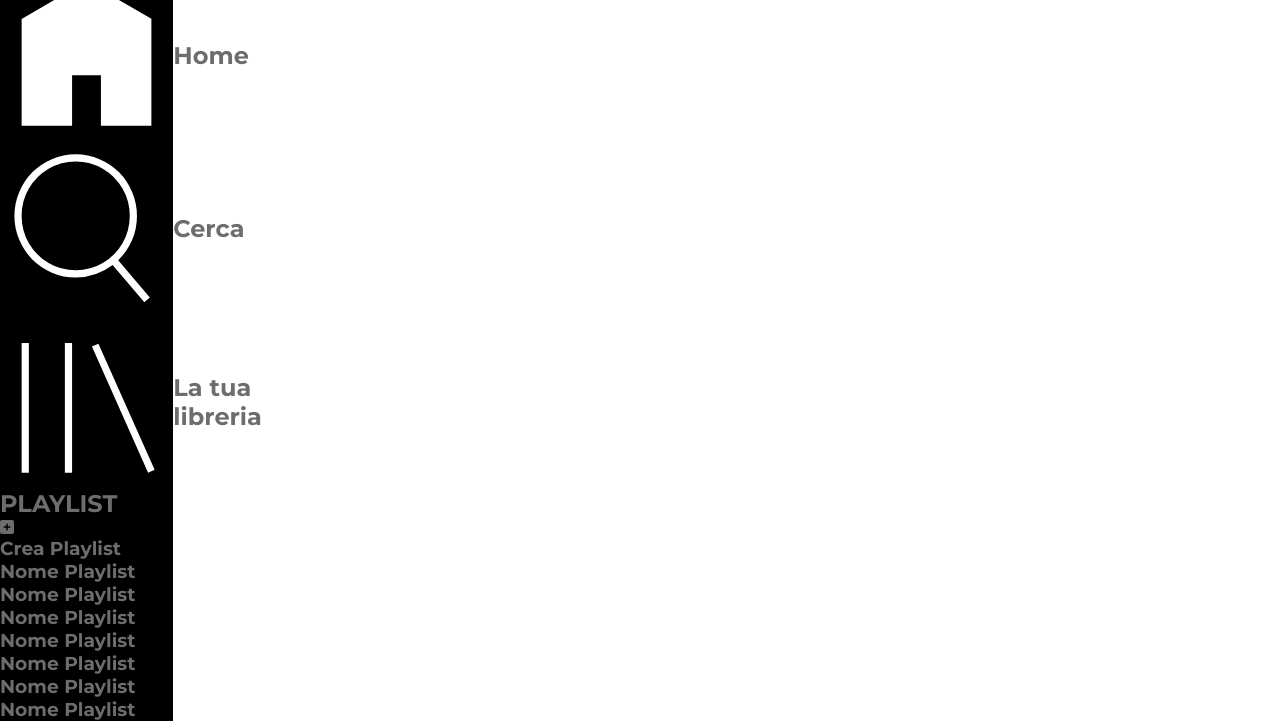
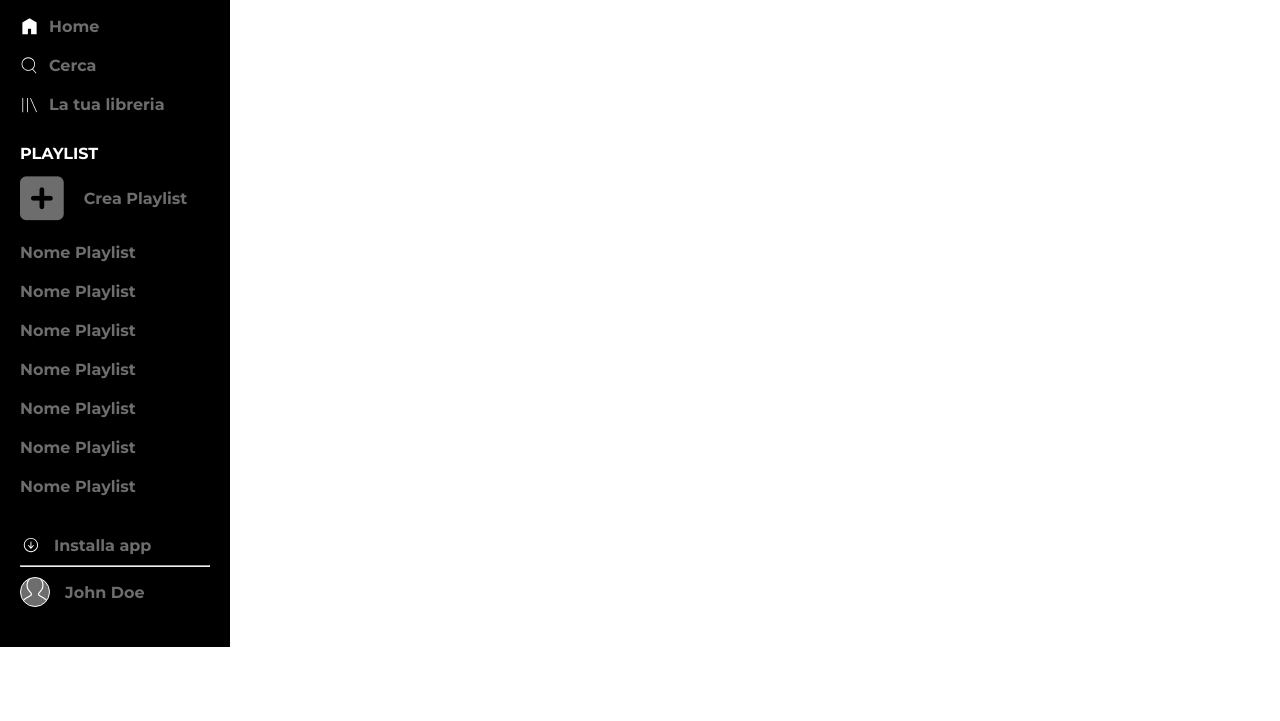
Before and after one commit to ClaudioPerrone/html-css-spotifyweb, a plain HTML site: page index.html in a window 1280 px wide. Shown: the part 187-908 px from the top of the page. After the commit the page ends 834 px from the top, so only its background shows below. Drawn offline with Linux system fonts and the light colour scheme.

Commit message:
Feat: added aside section

```diff
--- a/index.html
+++ b/index.html
@@ -24,37 +24,62 @@
                 <img src="./img/logo.svg" alt="logo-big">
             </div>
             <div class="options">
+                <a href="">
                     <div class="home">
                         <img src="./img/home.svg" alt="home">
-                    <h2>Home</h2>
+                        <h3>Home</h3>
                     </div>
+                </a>
+                <a href="">
                     <div class="search">
                         <img src="./img/search.svg" alt="search">
-                    <h2>Cerca</h2>
+                        <h3>Cerca</h3>
                     </div>
+                </a>
+                <a href="">
                     <div class="library">
                         <img src="./img/libreria.svg" alt="library">
-                    <h2>La tua libreria</h2>
+                        <h3>La tua libreria</h3>
+                    </div>
+                </a>
+            </div>
+            <div class="playlist">
+                <h3>PLAYLIST</h3>
+                <a href="">
+                    <div class="create-pl">
+                        <i class="fa-sharp fa-solid fa-square-plus"></i>
+                        <h3>Crea Playlist</h3>
+                    </div>
+                </a>
+                <ul>
+                    <li><a href="">Nome Playlist</a></li>
+                    <li><a href="">Nome Playlist</a></li>
+                    <li><a href="">Nome Playlist</a></li>
+                    <li><a href="">Nome Playlist</a></li>
+                    <li><a href="">Nome Playlist</a></li>
+                    <li><a href="">Nome Playlist</a></li>
+                    <li><a href="">Nome Playlist</a></li>
+                </ul>
+            </div>
+            <div class="install-profile">
+                <div class="install">
+                    <a href="">
+                        <img src="./img/download.svg" alt="">
+                        <h3>Installa app</h3>
+                    </a>
+                </div>
+                <hr>
+                <div class="profile">
+                    <a href="">
+                        <div class="profile-circle">
+                            <img src="./img/profile.svg" alt="">
+                        </div>
+                        <h3>John Doe</h3>
+                    </a>
                 </div>
             </div>
-            <div class="playlist">
-                <h2>PLAYLIST</h2>
-                <div class="create-pl">
-                    <i class="fa-solid fa-square-plus"></i>
-                    <h3>Crea Playlist</h3>
-                </div>
-                <h3>Nome Playlist</h3>
-                <h3>Nome Playlist</h3>
-                <h3>Nome Playlist</h3>
-                <h3>Nome Playlist</h3>
-                <h3>Nome Playlist</h3>
-                <h3>Nome Playlist</h3>
-                <h3>Nome Playlist</h3>
-            </div>
         </section>
-    </aside>
-
-
+    </aside>         <!--FATTO-->
     <main>
     </main>
     <footer>
--- a/style.css
+++ b/style.css
@@ -45,13 +45,13 @@ body
     background-color: rgba(0, 0, 0, 0.8);
     border: 2px solid white;
     border-radius: 30px;
-    padding: 15px 45px;
-    margin: 20px;
+    padding: 5px 50px;
+    margin: 25px;
     cursor: pointer;
 }
 .upgrade-btn:hover
 {
-    margin: 15px;
+    margin: 20px;
     border-radius: 40px;
     font-size: 16px;
 }
@@ -70,19 +70,129 @@ body
 ------------------------------------*/
 aside
 {
-    display: flex;
-}
-.options-section, .playlist-section
-{
     background-color: black;
     color: #6d6d6d;
+    max-width: 18%;
 }
 /*------------------------------------
 
+            OPTIONS-SECTION
+------------------------------------*/
+.options-section
+{
+    display: flex;
+    flex-direction: column;
+    padding: 20px;
+}
+.options-section div
+{
+    padding: 10px 0;
+}
+.options-section a
+{
+    text-decoration: none;
+    color: #6d6d6d;
+}
+.options-section div:not(:first-child)
+{
+    display: flex;
+    flex-direction: column;
+}
+.options-section h3
+{
+    font-size: 16px;
+}
+/*------------------------------------
             OPTIONS
 ------------------------------------*/
+.logo-big img
+{
+    max-width: 70%;
+}
 .options div
 {
     display: flex;
     align-items: center;
 }
+.options img
+{
+    width: 10%;
+    margin-right: 10px;
+}
+/*------------------------------------
+            PLAYLIST
+------------------------------------*/
+.playlist div
+{
+    display: flex;
+    align-items: center;
+}
+.playlist > h3
+{
+    color: white;
+}
+.create-pl a
+{
+    color: #6d6d6d;
+}
+.playlist li
+{
+    list-style-type: none;
+    font-weight: 700;
+    padding: 10px 0;
+}
+.create-pl i
+{
+    font-size: 50px;
+    margin-right: 20px;
+}
+/*------------------------------------
+
+            INSTALL-PROFILE
+------------------------------------*/
+.install-profile
+{
+    justify-content: end;
+}
+.install-profile h3
+{
+    padding-left: 15px;
+}
+.install-profile hr
+{
+    display: flex;
+    justify-content: center;
+}
+.install a, .profile a
+{
+    display: flex;
+    align-items: center;
+}
+/*------------------------------------
+            INSTALL
+------------------------------------*/
+.install img
+{
+    width: 10%;
+}
+/*------------------------------------
+            PROFILE
+------------------------------------*/
+.profile-circle
+{
+    width: 30px;
+    height: 30px;
+    border: 1px solid white;
+    border-radius: 50%;
+    overflow: hidden;
+    position: relative;
+    background-color: #6d6d6d;
+}
+.profile-circle img
+{
+    width: 100%;
+    height: 100%;
+    object-fit: cover;
+    position: absolute;
+    bottom: 0;
+}
```
Lines whose indentation alone changed are shown as unchanged.
